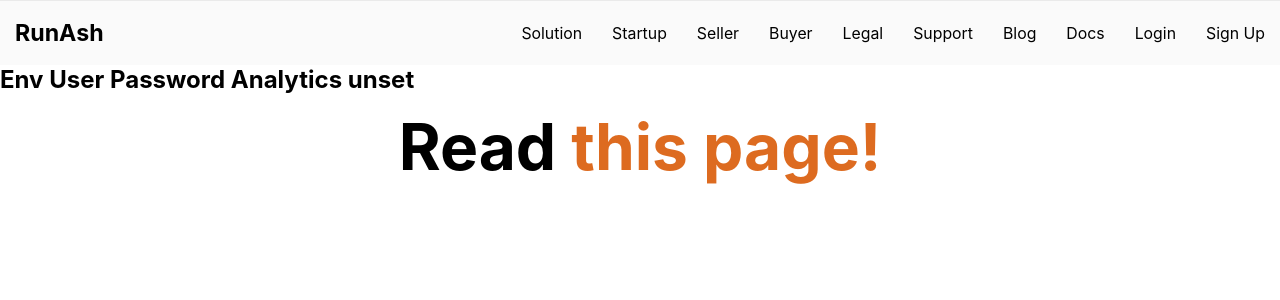
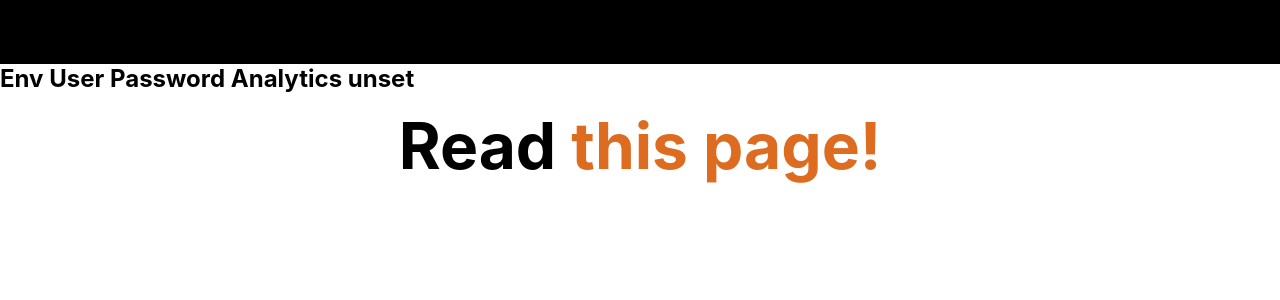
Before and after one commit to rammurmu/next, a Next.js app: page /blog in a window 1280 px wide. Shown: the top 300 px of the page. Built offline with nearby package versions, Linux system fonts and the light colour scheme; no server answers.

Commit message:
Update Navbar.css

```diff
--- a/components/Navbar.css
+++ b/components/Navbar.css
@@ -46,6 +46,6 @@ a {
   justify-content: space-between;
   padding-top: 0.5em;
   padding-bottom: 0.5em;
-  background-color: #FAFAFA;
-  border-top: 1px solid #eaeaea;
+  background-color: #000;
+  border-down: 1px solid #eaeaea;
 }
```
